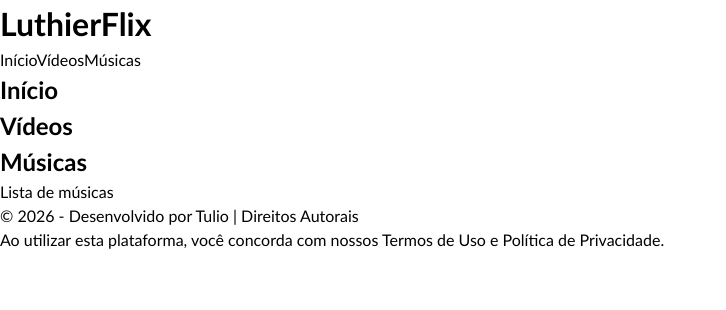
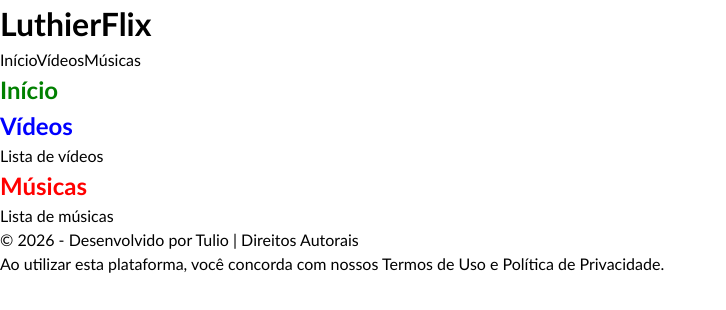
Before and after one commit to TulioRogerio/LuthierFlix, a Next.js app: page / in a window 1280 px wide. Shown: the top 310 px of the page, without its empty margins (0-726 px from the left). Built offline with nearby package versions, Linux system fonts and the light colour scheme.

Commit message:
feat: create home, music, and video pages with module-specific styling

```diff
--- a/src/app/musics/page.js
+++ b/src/app/musics/page.js
@@ -1,7 +1,9 @@
+import styles from "./page.module.css";
+
 export default function MusicsPage() {
     return (
         <>
-            <h2>Músicas</h2>
+            <h2 className={styles.title}>Músicas</h2>
             <p>Lista de músicas</p>
         </>
     );
--- /dev/null
+++ b/src/app/musics/page.module.css
@@ -0,0 +1,3 @@
+.title {
+    color: red;
+}
--- a/src/app/page.js
+++ b/src/app/page.js
@@ -1,10 +1,11 @@
 import VideosPage from "./videos/page";
 import MusicsPage from "./musics/page";
+import styles from "./page.module.css";
 
 export default function Home() {
   return (
     <>
-      <h2>Início</h2>
+      <h2 className={styles.title}>Início</h2>
       <VideosPage />
       <MusicsPage />
     </>
--- /dev/null
+++ b/src/app/page.module.css
@@ -0,0 +1,3 @@
+.title {
+    color: green;
+}
--- a/src/app/videos/page.js
+++ b/src/app/videos/page.js
@@ -1,7 +1,10 @@
+import styles from "./page.module.css";
+
 export default function VideosPage() {
     return (
         <div>
-            <h2>Vídeos</h2>
+            <h2 className={styles.title}>Vídeos</h2>
+            <p>Lista de vídeos</p>
         </div>
     );
 }
--- /dev/null
+++ b/src/app/videos/page.module.css
@@ -0,0 +1,3 @@
+.title {
+    color: blue;
+}
```
